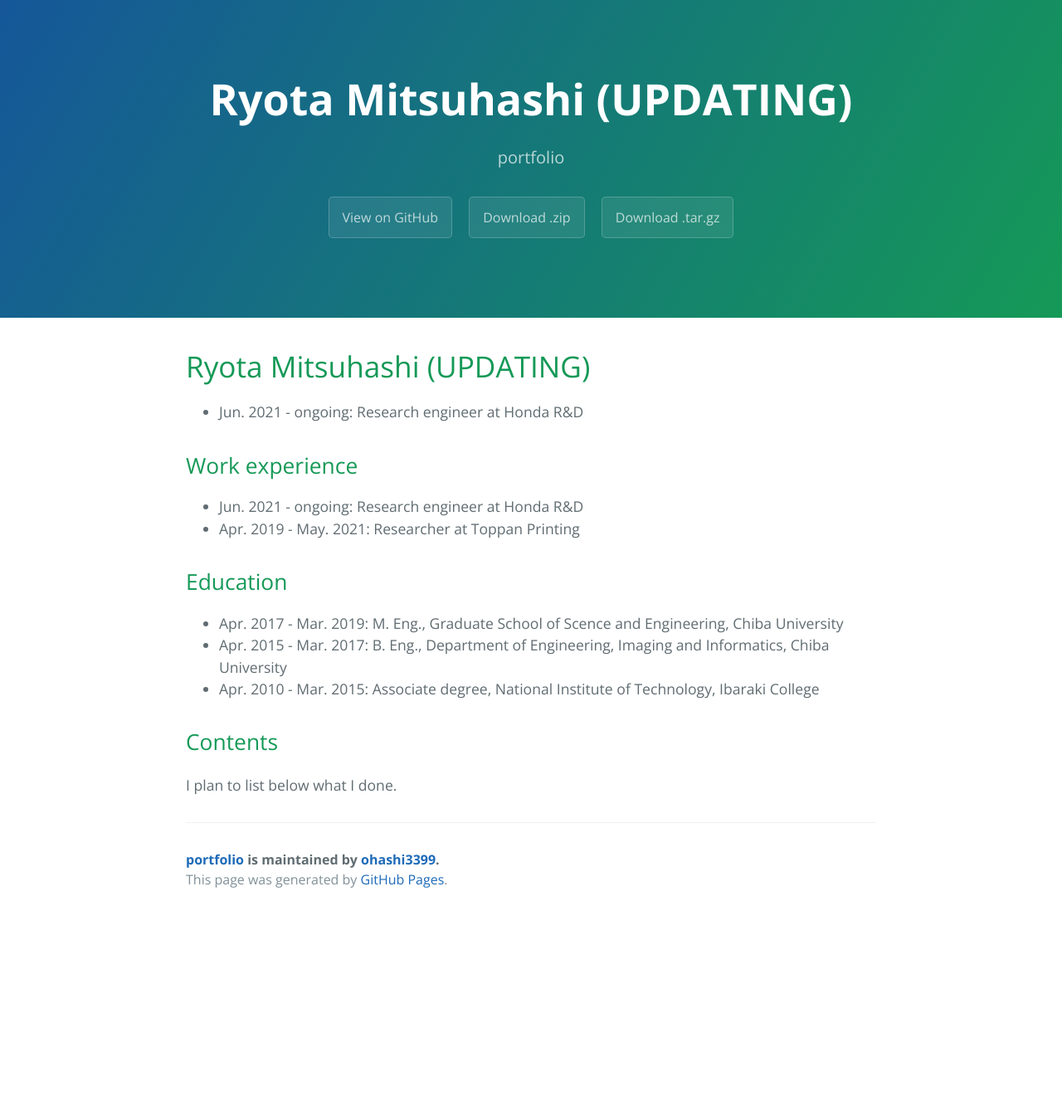
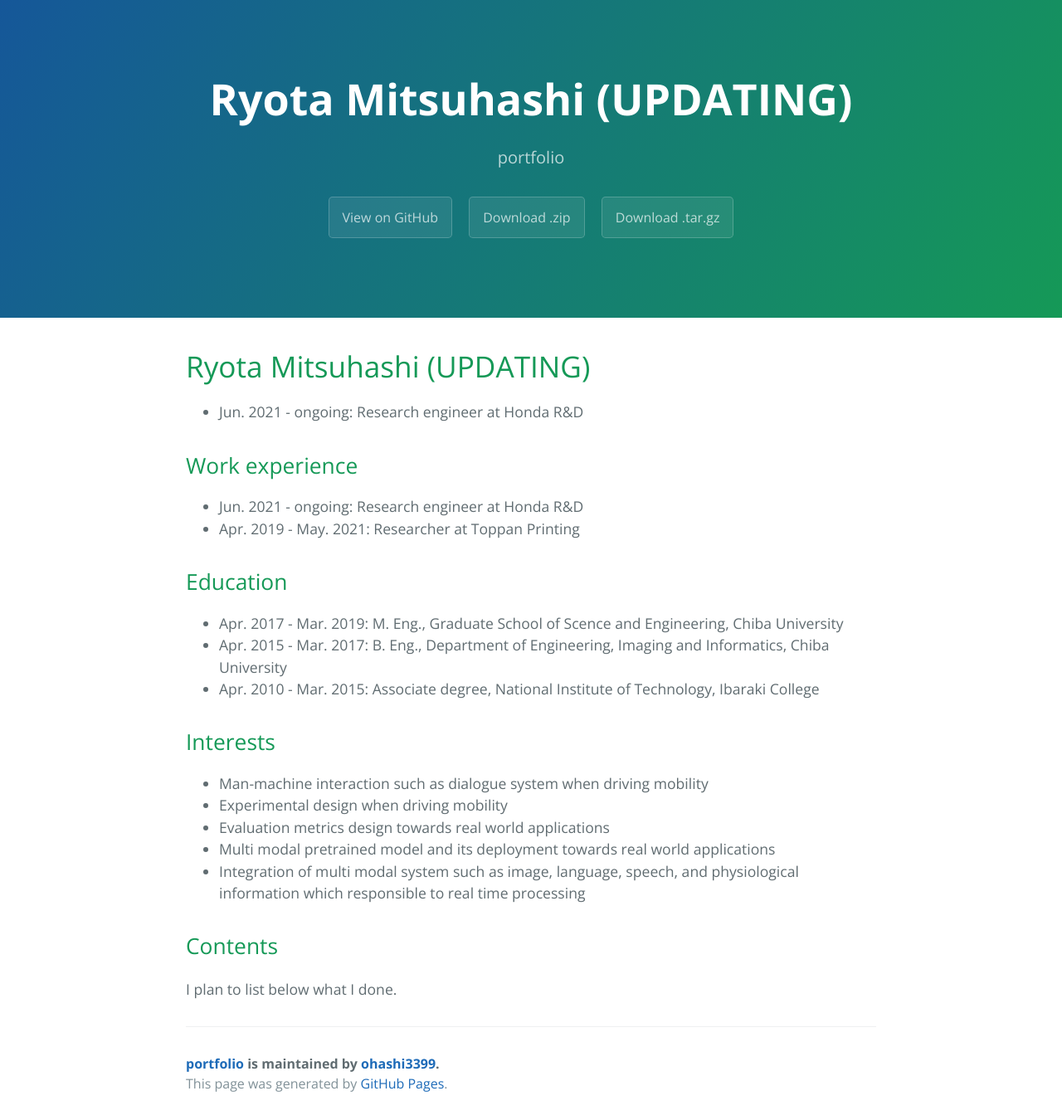
Before and after one commit to ohashi3399/portfolio, a Jekyll site: the page built from index.md, in a window 1280 px wide. Shown: the whole page at 83% size. Built offline with Jekyll 4.4.1, drawn with Linux system fonts in a browser that asks for light colours; our own code applies the rules of GitHub Pages for plain Markdown files; before the commit the page ends 1104 px from its top, so only the background shows below that.

Commit message:
update Interests

```diff
--- a/index.md
+++ b/index.md
@@ -17,6 +17,14 @@ layout: default
 - Apr. 2015 - Mar. 2017: B. Eng., Department of Engineering, Imaging and Informatics, Chiba University
 - Apr. 2010 - Mar. 2015: Associate degree, National Institute of Technology, Ibaraki College
 
+## Interests
+
+- Man-machine interaction such as dialogue system when driving mobility
+- Experimental design when driving mobility
+- Evaluation metrics design towards real world applications
+- Multi modal pretrained model and its deployment towards real world applications
+- Integration of multi modal system such as image, language, speech, and physiological information which responsible to real time processing
+
 ## Contents
 
 I plan to list below what I done.
```
